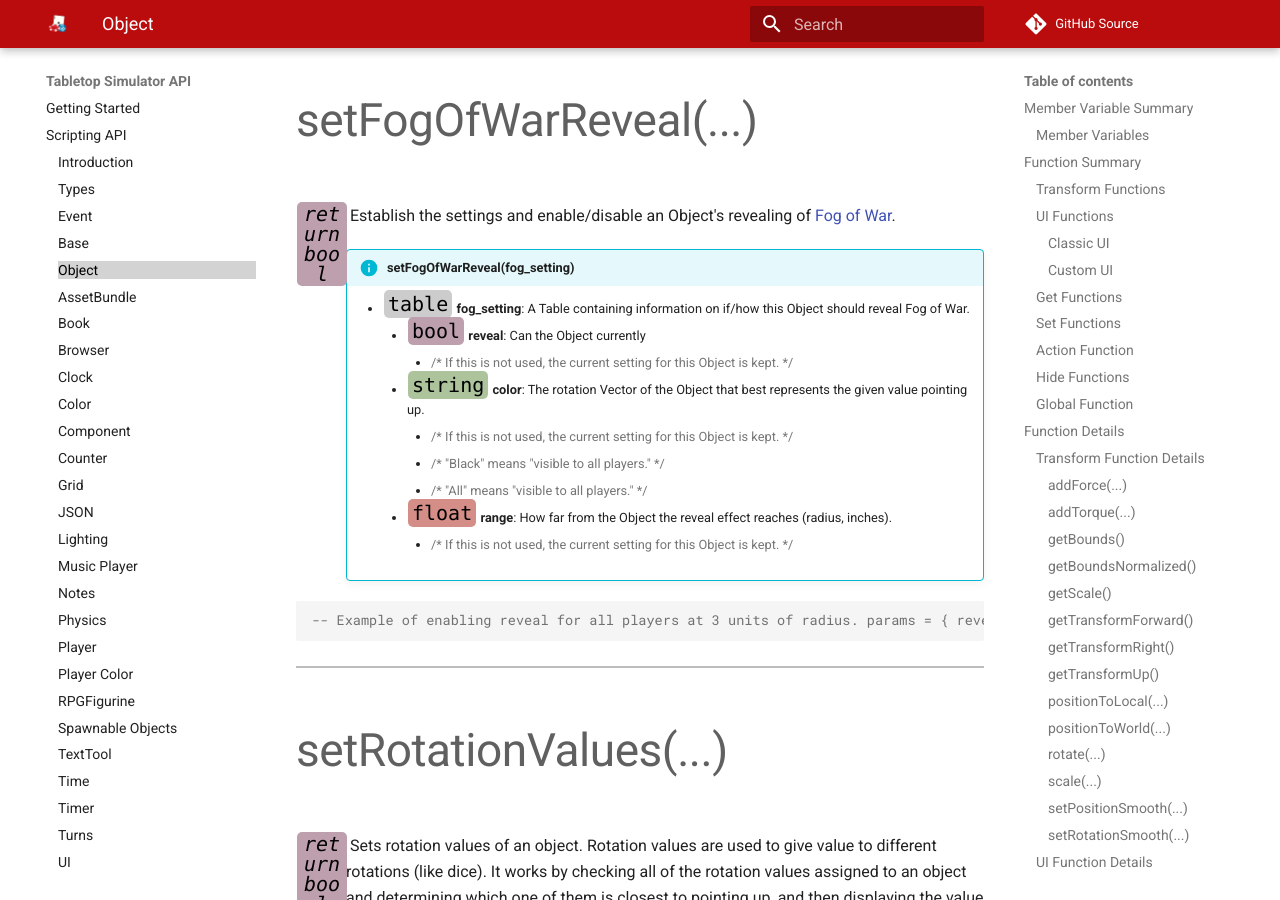
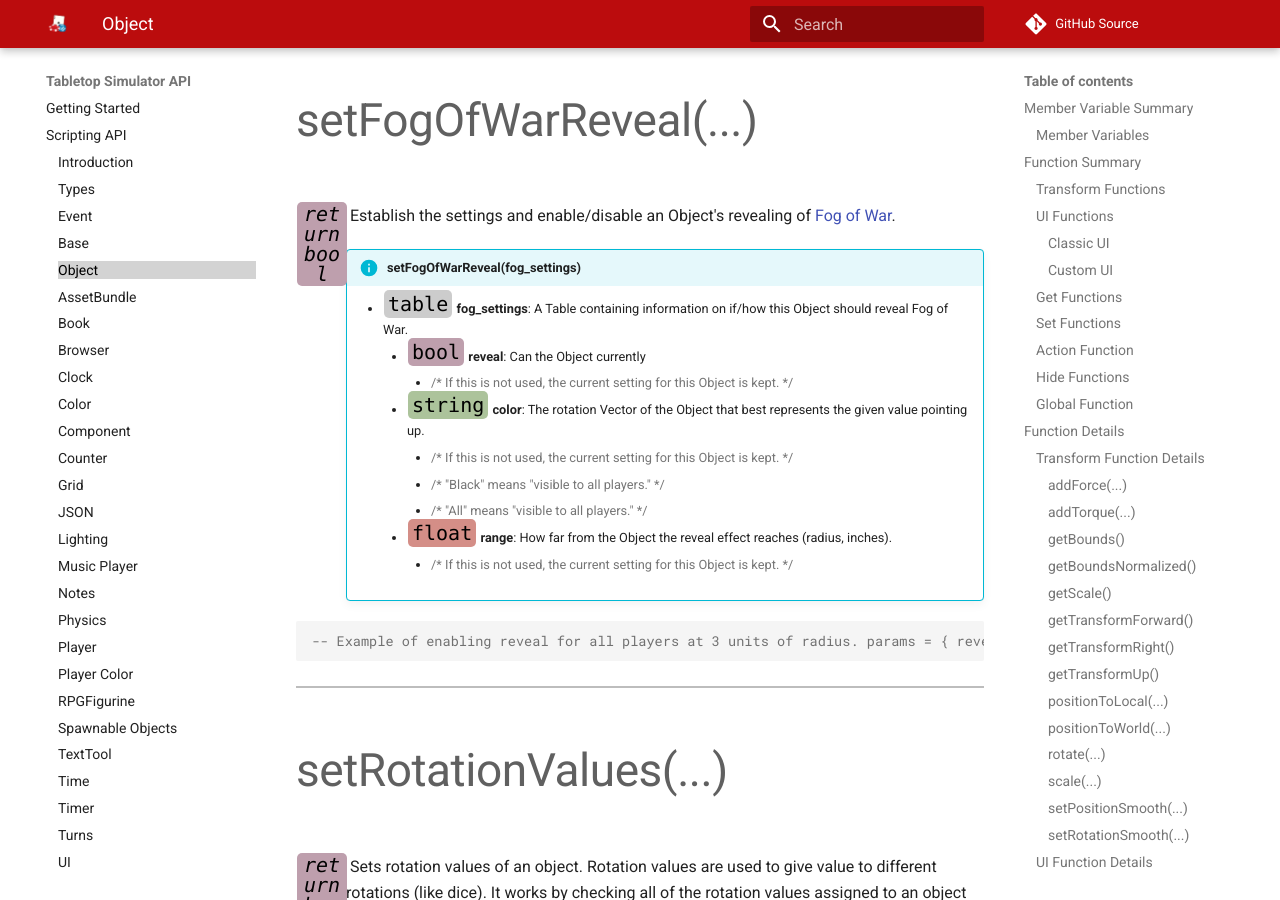
Before and after one commit to Berserk-Games/Tabletop-Simulator-API, an MkDocs documentation site: the page built from docs/object.md, in a window 1280 px wide and 900 px high, scrolled down 34723 px. Built offline with MkDocs 1.6.1 and Material for MkDocs 9.7.7, drawn with Linux system fonts in a browser that asks for light colours; comment, search, counter and statistics services are not loaded.

Commit message:
spelling corrected for setFogOfWarReveal

```diff
--- a/docs/object.md
+++ b/docs/object.md
@@ -1140,8 +1140,8 @@ obj.setCustomObject(params)
 
 [<span class="ret boo"></span>](types.md)&nbsp;Establish the settings and enable/disable an Object's revealing of [Fog of War](https://kb.tabletopsimulator.com/game-tools/zone-tools/#fog-of-war-zone).
 
-!!!info "setFogOfWarReveal(fog_setting)"
-	* [<span class="tag tab"></span>](types.md)&nbsp;**fog_setting**: A Table containing information on if/how this Object should reveal Fog of War.
+!!!info "setFogOfWarReveal(fog_settings)"
+	* [<span class="tag tab"></span>](types.md)&nbsp;**fog_settings**: A Table containing information on if/how this Object should reveal Fog of War.
 		* [<span class="tag boo"></span>](types.md)&nbsp;**reveal**: Can the Object currently
 			* {>>If this is not used, the current setting for this Object is kept.<<}
 		* [<span class="tag str"></span>](types.md#vector)&nbsp;**color**: The rotation Vector of the Object that best represents the given value pointing up.
```
